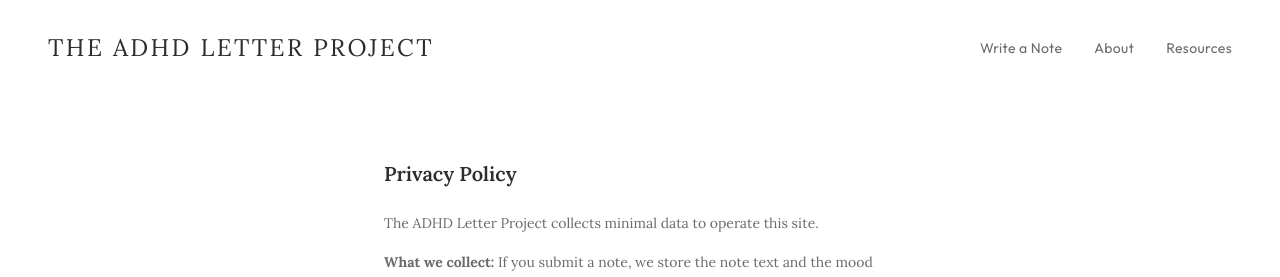
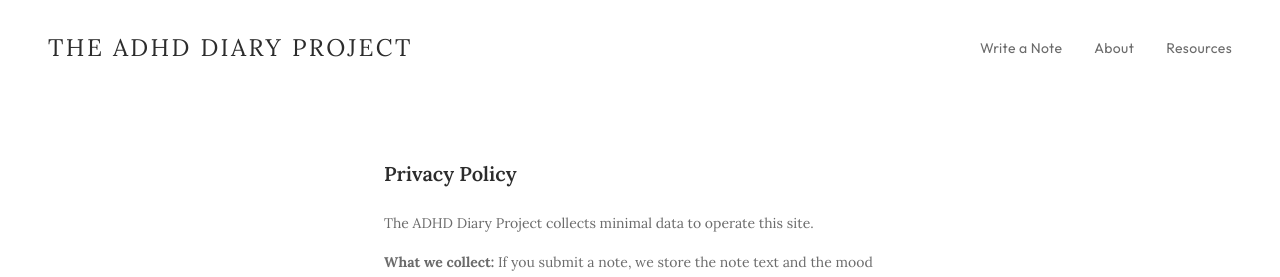
Before and after one commit to tiff-cpu/adhd-letter-project, a Next.js app: page /privacy in a window 1280 px wide. Shown: the top 277 px of the page. Built offline with nearby package versions, Linux system fonts and the light colour scheme; a web font is replaced by a local one.

Commit message:
rename to The ADHD Diary Project

```diff
--- a/app/layout.tsx
+++ b/app/layout.tsx
@@ -4,9 +4,9 @@
 import "./globals.css";
 
 export const metadata: Metadata = {
-  title: "The ADHD Letter Project",
+  title: "The ADHD Diary Project",
   description:
-    "A random note from someone who gets your ADHD brain — so you never have to feel like the only one again.",
+    "A random diary entry from someone whose brain works like yours.",
 };
 
 export default function RootLayout({
--- a/app/privacy/page.tsx
+++ b/app/privacy/page.tsx
@@ -7,7 +7,7 @@
         </h1>
         <div className="font-body text-sm text-coffee leading-relaxed space-y-4">
           <p>
-            The ADHD Letter Project collects minimal data to operate this site.
+            The ADHD Diary Project collects minimal data to operate this site.
           </p>
           <p>
             <strong>What we collect:</strong> If you submit a note, we store the
--- a/components/Nav.tsx
+++ b/components/Nav.tsx
@@ -13,7 +13,7 @@
           href="/"
           className="font-body text-xl md:text-2xl tracking-widest uppercase text-espresso hover:text-coffee transition-colors"
         >
-          The ADHD Letter Project
+          The ADHD Diary Project
         </Link>
 
         {/* Desktop nav */}
```
